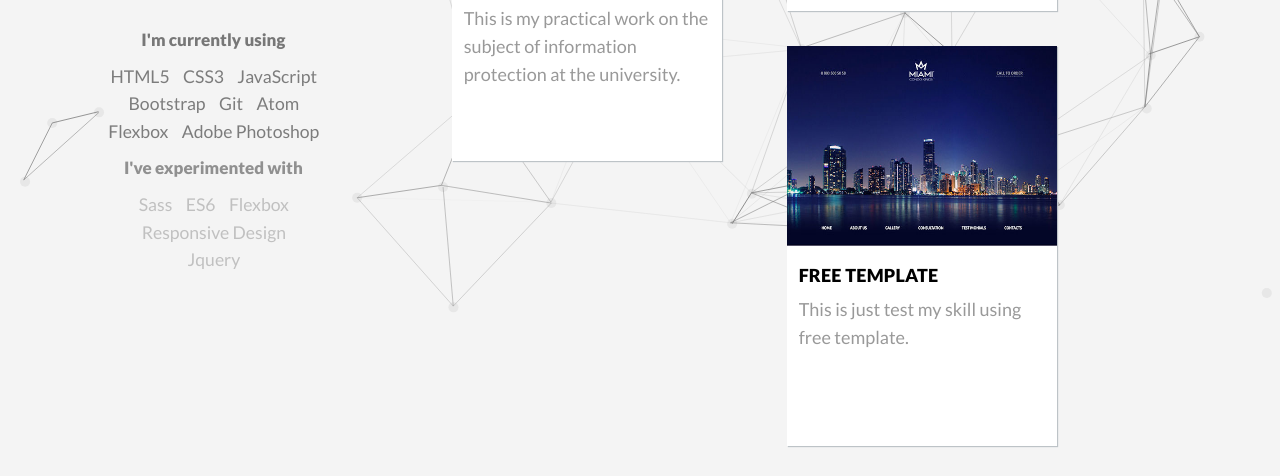
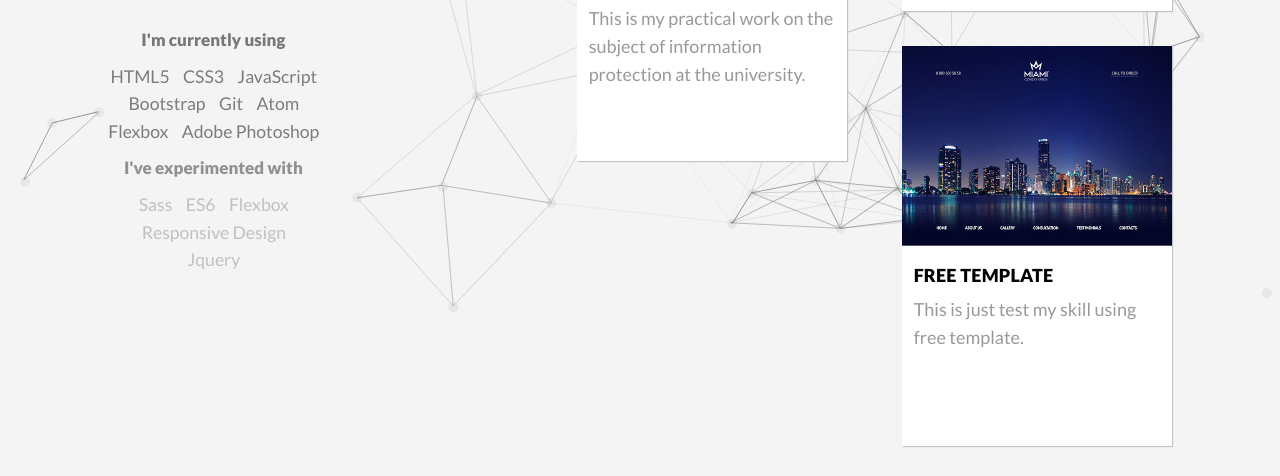
Before and after one commit to vadikcorp/vadikcorp.github.io, a plain HTML site: page index.html in a window 1280 px wide. Shown: the part 474-950 px from the top of the page. Drawn offline with nearby package versions, Linux system fonts and the light colour scheme; animation ran at ten frames a second.

Commit message:
Adaptiveexceptiphonephone6s_album

```diff
--- a/css/main.css
+++ b/css/main.css
@@ -17,7 +17,6 @@ html {
   line-height: 1.55;
   color: #000000;
   height: 100vh;
-  /*height:100%;*/
 }
 #sidebar {
   z-index: 100;
@@ -76,10 +75,11 @@ a{
 }
 .project {
     z-index: 100;
-  margin-left: 85px;
+  /*margin-left: 85px;
   margin-bottom: 30px;
   margin-top: 5px;
-  margin-right: 40px;
+  margin-right: 40px;*/
+  margin: 5px 40px 30px 85px;
   padding:0px;
   width: 270px;
   background-color: #ffffff;
@@ -169,13 +169,11 @@ a{
   text-transform: uppercase;
 }
 
-/*Adaptive MEDIA KEY*/
-/*
-@media (max-width: 767px) {
-  .projectone {
-    margin-left:35px;
-  }
-}*/
+/*-----------------------------------Adaptive MEDIA KEY*/
+/*-----------------------------------Adaptive MEDIA KEY*/
+/*-----------------------------------Adaptive MEDIA KEY*/
+/*-----------------------------------Adaptive MEDIA KEY*/
+/*-----------------------------------Adaptive MEDIA KEY*/
 @media (max-width: 767px) {
   .project{
     margin: -30px 30px 70px 50px;
@@ -193,6 +191,100 @@ a{
     margin-left: 25px;
   }
 }
+@media (min-width:414px) {
+  .project {
+    margin:0 auto 50px auto;
+    width:100%;
+  }
+  .grid {
+    padding: 0 50px 0 50px;
+  }
+}
+@media (min-width:375px) {
+  .project {
+    margin:0 auto 50px auto;
+    width:100%;
+  }
+  .grid {
+    padding: 0 50px 0 50px;
+  }
+}
+@media (min-width:360px) {
+  .project {
+    margin:0 auto 50px auto;
+    width:100%;
+  }
+  .grid {
+    padding: 0 50px 0 50px;
+  }
+}
+@media (min-width:1280px) {
+  .project {
+    margin: 5px 0px 30px 85px;
+    width:260px;
+  }
+  .grid {
+    padding: 0 50px 0 50px;
+  }
+}
+@media (min-width:1024px) {
+  .project {
+    margin: 5px 0px 30px 55px;
+    width:280px;
+  }
+  .grid {
+    padding: 0 0px 0 0px;
+  }
+}
+@media (min-width:736px) {
+  .project {
+    margin: 5px 0px 30px 55px;
+    width:240px;
+  }
+  .grid {
+    padding: 0 0px 0 55px;
+  }
+}
+@media (min-width:667px) {
+  .project {
+    margin: 5px 0px 30px 55px;
+    width:240px;
+  }
+  .grid {
+    padding: 0 0px 0 15px;
+  }
+}
+@media (min-width:640px) {
+  .project {
+    margin: 5px 0px 30px 55px;
+    width:230px;
+  }
+  .grid {
+    padding: 0 0px 0 15px;
+  }
+}
+@media (min-width:768px) {
+  .project {
+    margin: 5px 0px 30px 55px;
+    width:270px;
+  }
+  .grid {
+    padding: 0 0px 0 15px;
+  }
+}
+@media (min-width:568px) {
+  .project {
+    margin: 5px 0px 30px 55px;
+    width:270px;
+  }
+  .grid {
+    padding: 0 0px 0 95px;
+  }
+}
+
+/*------------------------------------------------ADAPTIVE FOR
+------------------------------------------------ADAPTIVE FOR
+-----------------------------------------------ADAPTIVE FOR*/
 /*PARTICLES JS LIBARY*/
 #particles-js {
   position: fixed;
```
Also changed, not shown: favicon.ico.
